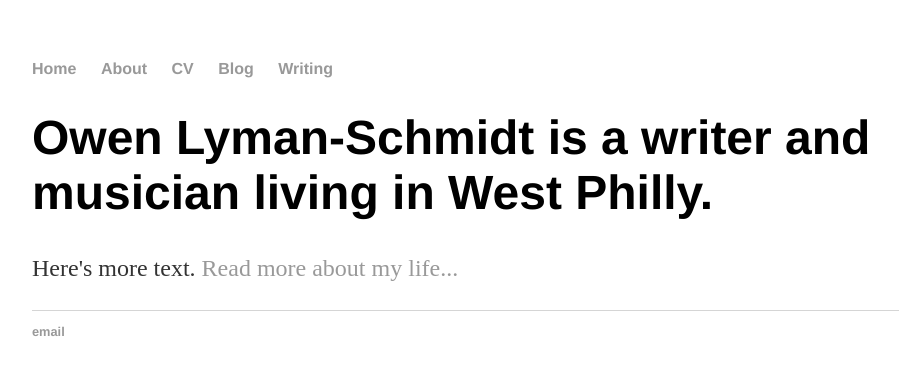
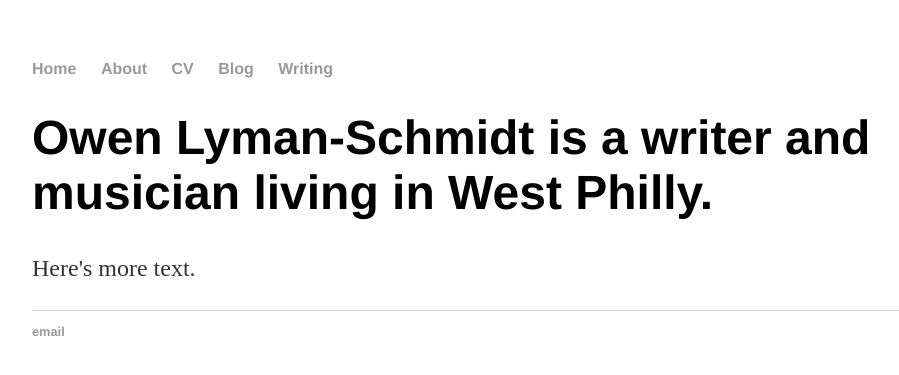
Before and after one commit to chmatie925/chmatie925.github.io, a Jekyll site: the page built from index.html, in a window 1280 px wide. Shown: the top 375 px of the page, without its empty margins (160-1059 px from the left). Built offline with Jekyll 4.4.1, drawn with Linux system fonts in a browser that asks for light colours.

Commit message:
Update index.html

```diff
--- a/index.html
+++ b/index.html
@@ -4,5 +4,5 @@ title: Owen Lyman-Schmidt
 ---
 <div class="blurb">
 	<h1>Owen Lyman-Schmidt is a writer and musician living in West Philly.</h1>
-	<p>Here's more text. <a href="/about">Read more about my life...</a></p>
+	<p>Here's more text.</p>
 </div><!-- /.blurb -->
```
